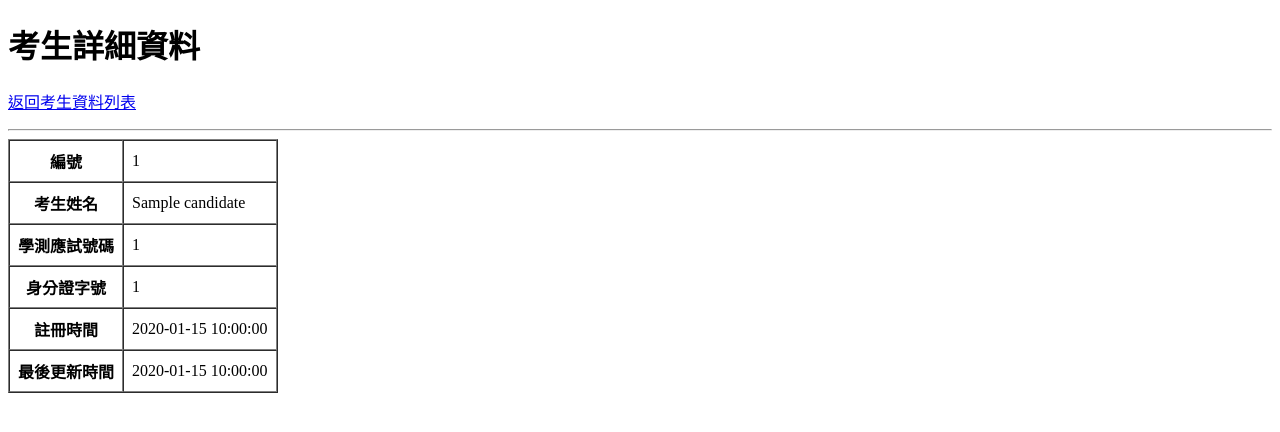
After one commit to yunnn41399/apply116, a CodeIgniter 4 app: the page made by app/Views/admin/candidates/detail.php in a window 1280 px wide. The commit adds this page. Shown: the top 432 px of the page. Run offline with PHP 8.4 and a stand-in for CodeIgniter, Linux system fonts and the light colour scheme; the template is opened without the code that fills it: most values are stand-ins (such as "Sample title", 1, 10 or a date in 2020); some libraries are stand-ins or nearby versions.

Commit message:
Add button to view details

```diff
--- a/app/Config/Routes.php
+++ b/app/Config/Routes.php
@@ -15,6 +15,7 @@ $routes->post('admin/logout', 'AdminAuth::logout');
 $routes->get('/admin', 'Admin::index');
 
 $routes->get('/admin/candidates', 'CandidateAdmin::index');
+$routes->get('/admin/candidates/(:num)', 'CandidateAdmin::detail/$1');
 
 
 // 前台公告
--- /dev/null
+++ b/app/Views/admin/candidates/detail.php
@@ -0,0 +1,55 @@
+<!DOCTYPE html>
+<html lang="zh-Hant">
+<head>
+    <meta charset="UTF-8">
+    <title>考生資料</title>
+</head>
+
+<body>
+
+<h1>考生詳細資料</h1>
+
+<p>
+    <a href="<?= site_url('admin/candidates') ?>">
+        返回考生資料列表
+    </a>
+</p>
+
+<hr>
+
+<table border="1" cellpadding="8" cellspacing="0">
+
+    <tr>
+        <th>編號</th>
+        <td><?= esc($candidate['id']) ?></td>
+    </tr>
+
+    <tr>
+        <th>考生姓名</th>
+        <td><?= esc($candidate['name']) ?></td>
+    </tr>
+
+    <tr>
+        <th>學測應試號碼</th>
+        <td><?= esc($candidate['exam_number']) ?></td>
+    </tr>
+
+    <tr>
+        <th>身分證字號</th>
+        <td><?= esc($candidate['id_number']) ?></td>
+    </tr>
+
+    <tr>
+        <th>註冊時間</th>
+        <td><?= esc($candidate['created_at'] ?? '') ?></td>
+    </tr>
+
+    <tr>
+        <th>最後更新時間</th>
+        <td><?= esc($candidate['updated_at'] ?? '') ?></td>
+    </tr>
+
+</table>
+
+</body>
+</html>
--- a/app/Views/admin/candidates/index.php
+++ b/app/Views/admin/candidates/index.php
@@ -175,6 +175,7 @@
                             </a>
                         </th>
 
+                        <th>操作</th>
                     </tr>
                 </thead>
 
@@ -204,6 +205,11 @@
                                 <?= esc($candidate['created_at'] ?? '') ?>
                             </td>
 
+                            <td>
+                                <a href="<?= site_url('admin/candidates/' . $candidate['id']) ?>">
+                                    查看
+                                </a>
+                            </td>
                         </tr>
 
                     <?php endforeach; ?>
```
Also changed, not shown: app/Controllers/CandidateAdmin.php (+16 -0 lines).
